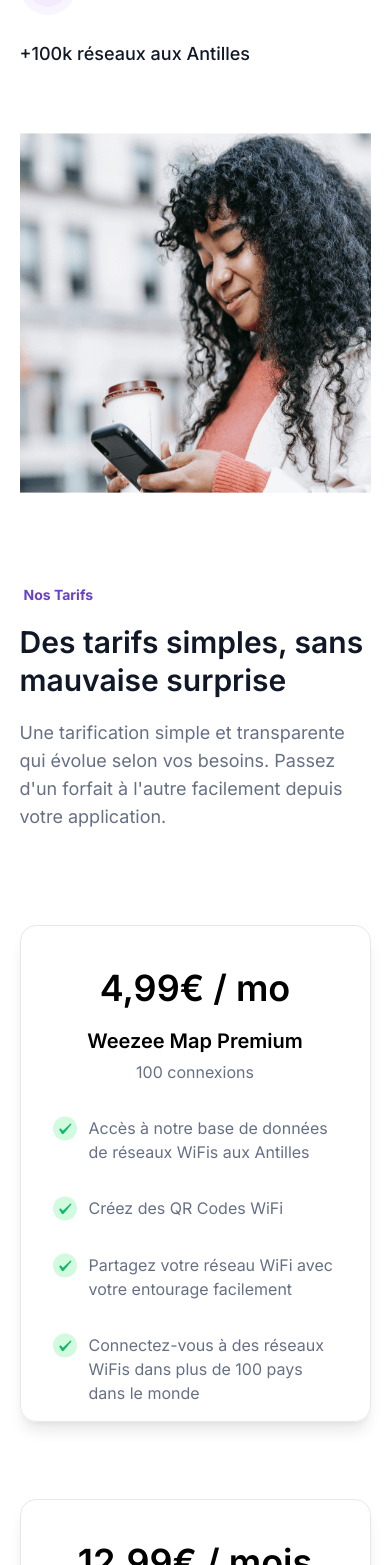
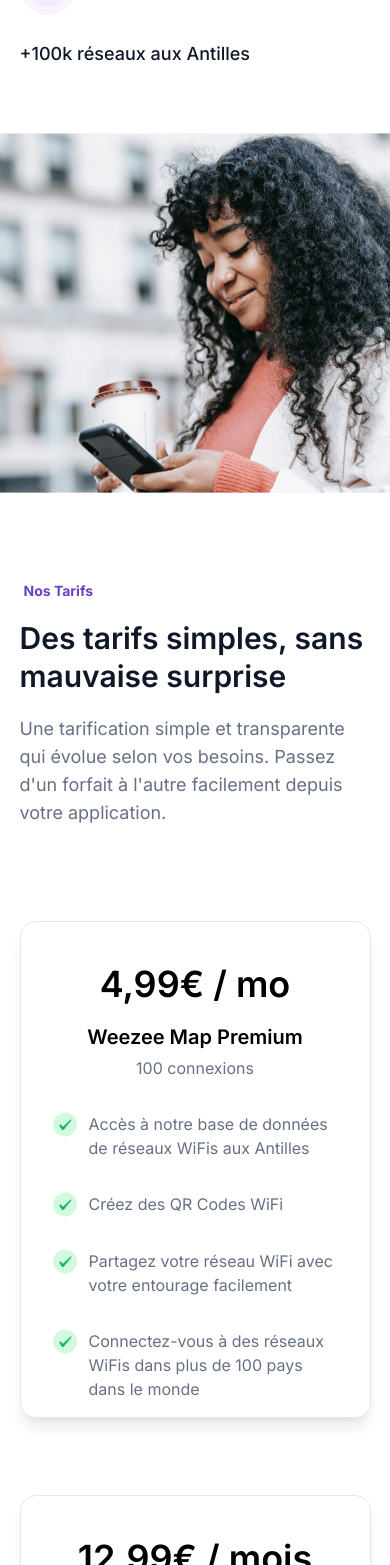
Before and after one commit to zeghmouri/weezee, a Next.js app: page / in a window 390 px wide. Shown: the part 3883-5448 px from the top of the page. Built offline with nearby package versions, Linux system fonts and the light colour scheme.

Commit message:
edit image layers

```diff
--- a/styles/footer.module.css
+++ b/styles/footer.module.css
@@ -2,6 +2,7 @@
   max-width: 1440px;
   width: 100%;
   background: #53389e;
+  margin-top: 360px;
 }
 
 .footer .content {
--- a/styles/newsletter.module.css
+++ b/styles/newsletter.module.css
@@ -88,6 +88,8 @@
   }
   .newsletter .img img {
     width: 100%;
+    position: absolute;
+    left: 0;
     height: 360px;
   }
 }
--- a/styles/tarifs.module.css
+++ b/styles/tarifs.module.css
@@ -1,7 +1,7 @@
 .tarifs {
   max-width: 1260px;
   width: 90%;
-  margin: 0 auto;
+  margin: 360px auto 0;
   display: grid;
   grid-template-columns: 40% 30% 30%;
 }
--- a/styles/weezeemap.module.css
+++ b/styles/weezeemap.module.css
@@ -68,5 +68,7 @@
   .weezeeMap .img img {
     width: 100%;
     height: 360px;
+    position: absolute;
+    left: 0;
   }
 }
```
